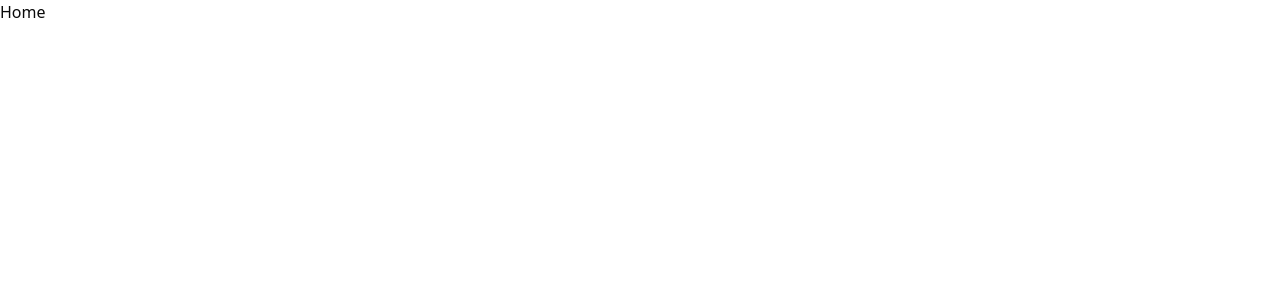
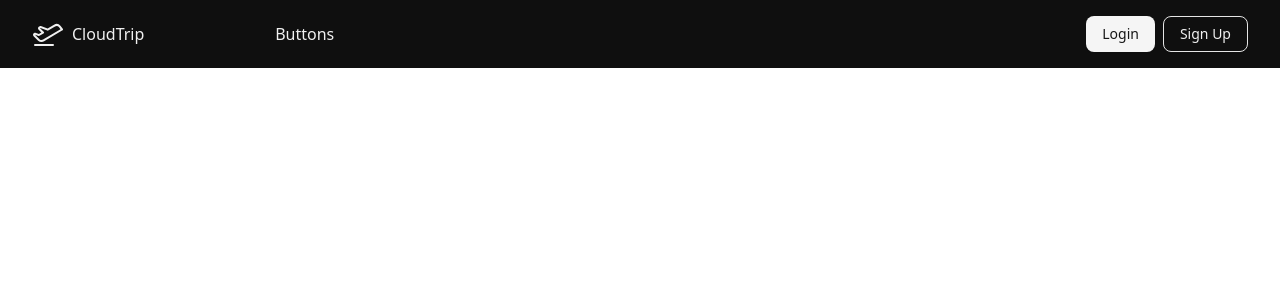
Before and after one commit to erenkya/CloudTripFrontend, a Next.js app: page / in a window 1280 px wide. Shown: the top 300 px of the page. Built offline with nearby package versions, Linux system fonts and the light colour scheme.

Commit message:
Navbar constracted

```diff
--- a/components/Navbar.jsx
+++ /dev/null
@@ -1,7 +0,0 @@
-import React from "react";
-
-function Navbar() {
-    return <div>Navbar</div>;
-}
-
-export default Navbar;
--- a/src/app/page.js
+++ b/src/app/page.js
@@ -1,5 +1,10 @@
 import { Button } from "@/components/ui/button";
+import Navbar from "@/components/Navbar";
 
 export default function Home() {
-    return <>Home</>;
+    return (
+        <>
+            <Navbar />
+        </>
+    );
 }
--- /dev/null
+++ b/src/components/Navbar.jsx
@@ -0,0 +1,43 @@
+"use client";
+import React from "react";
+import { useState } from "react";
+import styles from "./Navbar.module.css";
+import Link from "next/link";
+import { Button } from "@/components/ui/button";
+
+function Navbar() {
+    const [isLoggedIn, setIsLoggedIn] = useState(false);
+
+    return (
+        <div className={styles.navbarContainer}>
+            <Link href="/" className={styles.logoContainer}>
+                <svg xmlns="http://www.w3.org/2000/svg" width="32" height="32" fill="#f0f0f0" viewBox="0 0 256 256">
+                    <path d="M176,216a8,8,0,0,1-8,8H24a8,8,0,0,1,0-16H168A8,8,0,0,1,176,216ZM247.86,93.15a8,8,0,0,1-3.76,5.39l-147.41,88a40.18,40.18,0,0,1-20.26,5.52,39.78,39.78,0,0,1-27.28-10.87l-.12-.12L13,145.8a16,16,0,0,1,4.49-26.21l3-1.47a8,8,0,0,1,6.08-.4l28.26,9.54L75,115.06,53.17,93.87A16,16,0,0,1,57.7,67.4l.32-.13,7.15-2.71a8,8,0,0,1,5.59,0L124.7,84.38,176.27,53.6a39.82,39.82,0,0,1,51.28,9.12l.12.15,18.64,23.89A8,8,0,0,1,247.86,93.15Zm-19.74-3.7-13-16.67a23.88,23.88,0,0,0-30.68-5.42l-54.8,32.72a8.06,8.06,0,0,1-6.87.64L68,80.58l-4,1.53.21.2L93.57,110.8a8,8,0,0,1-1.43,12.58L59.93,142.87a8,8,0,0,1-6.7.73l-28.67-9.67-.19.1-.37.17a.71.71,0,0,1,.13.12l36,35.26a23.85,23.85,0,0,0,28.42,3.18Z"></path>
+                </svg>
+
+                <span>CloudTrip</span>
+            </Link>
+            <div className={styles.ButtonContainer}>Buttons</div>
+
+            <div className={styles.LoginLogoutContainer}>
+                {isLoggedIn ? (
+                    //Düzenlenecek
+                    <button onClick={() => setIsLoggedIn(false)}>Logout</button>
+                ) : (
+                    <div className={styles.LoginContainer}>
+                        <Link href="/login">
+                            <Button variant="secondary">Login</Button>
+                        </Link>
+                        <Link href="/signup">
+                            <Button className={styles.buttonSingup} variant="outline">
+                                Sign Up
+                            </Button>
+                        </Link>
+                    </div>
+                )}
+            </div>
+        </div>
+    );
+}
+
+export default Navbar;
--- /dev/null
+++ b/src/components/Navbar.module.css
@@ -0,0 +1,29 @@
+.navbarContainer {
+    display: grid;
+    align-items: center;
+    grid-template-columns: 1fr 3fr 1fr;
+    background-color: #0f0f0f;
+    color: #f0f0f0;
+    padding: 1rem 2rem;
+}
+.logoContainer {
+    display: flex;
+    align-items: center;
+    gap: 0.5rem;
+}
+
+.LoginContainer {
+    display: flex;
+    align-items: center;
+    justify-content: end;
+    gap: 0.5rem;
+}
+
+.buttonSingup {
+    background-color: #0f0f0f;
+    cursor: pointer;
+}
+.buttonSingup:hover {
+    background-color: #f0f0f0;
+    cursor: pointer;
+}
```
Also changed, not shown: components/Navbar.module.css (deleted).
